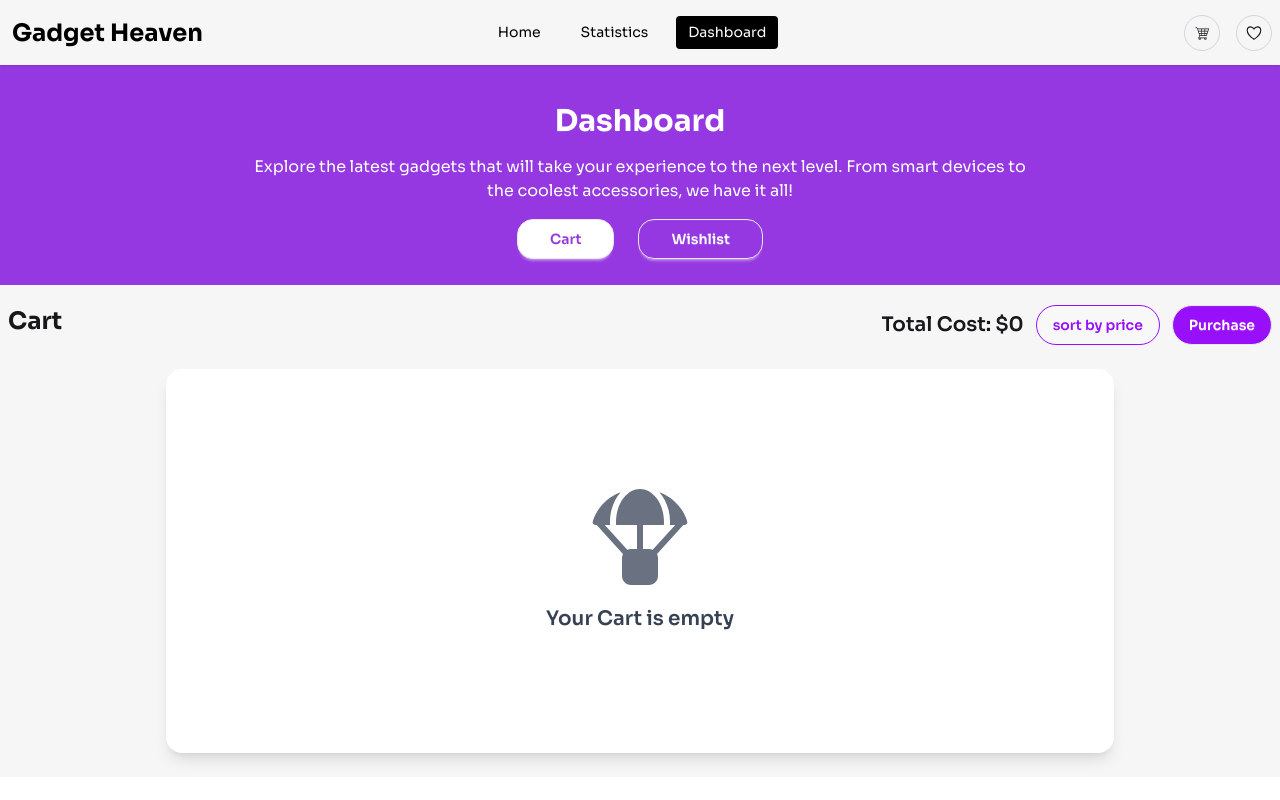
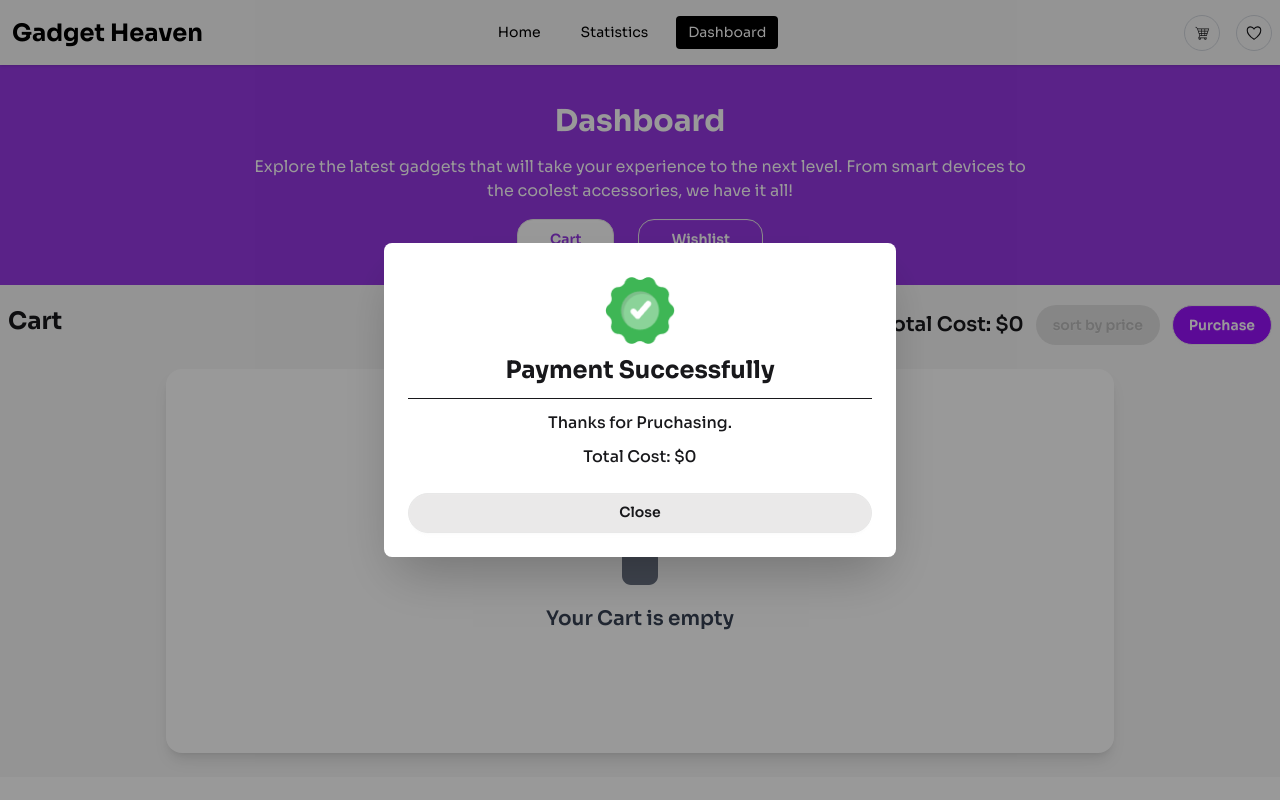
Before and after one commit to Morshedkhondokar/Assignment-8, a React (Vite) app: page /dashboard/cart in a window 1280 px wide. Both pictures are taken after a click on the button "Purchase". Shown: the top 800 px of the page. Built offline with nearby package versions, Linux system fonts and the light colour scheme.

Commit message:
Purchase and sort btn func done

```diff
--- a/src/CartProvider/CartProvider.jsx
+++ b/src/CartProvider/CartProvider.jsx
@@ -9,7 +9,9 @@ const CartProvider = ({children}) => {
         return get ? JSON.parse(get) : [];
     });
     const [totalPrice, setTotalprice] = useState()
+    const [finalCost, setFinalCost] = useState(0)
 
+    // add to cart
     const handleAddToCart = (product) => {
         const exist = cart.find(item => item.product_id === product.product_id)
        if(exist){
@@ -55,22 +57,49 @@ const CartProvider = ({children}) => {
     useEffect(() => {
         const total = cart.reduce((acc, item) => acc + item.price * item.quantity,0)
         setTotalprice(total)
+        if (total > 0) {
+            setFinalCost(total);
+        }
     },[cart])
 
-    useEffect(() =>{
-
-    },[cart])
+   const hanslePurchase = () => {
+    const purchase = document.getElementById('pruchase_modal');
+    purchase.showModal()
+    setCart([])
+   }
 
 
 
 
-    return (
-        <CartContext.Provider
-         value={{handleAddToCart, cart, quantityIncreased, quantityDecreased,totalPrice,handleRemoveCart}}>
+    return (<>
+    {/* modal */}
+    {/* Open the modal using document.getElementById('ID').showModal() method */}
+        <button className="btn hidden" onClick={()=>document.getElementById('pruchase_modal').showModal()}>open modal</button>
+        <dialog id="pruchase_modal" className="modal">
+        <div className="modal-box">
+            <div className="w-[70px] mx-auto my-2.5">
+                <img src="/assets/Group.png " alt="" />
+            </div>
+            <h3 className="text-2xl font-bold text-center">Payment Successfully</h3>
+            <hr  className="my-3"/>
+            <p className='text-center font-medium'>Thanks for Pruchasing.</p>
+            <p className='text-center font-medium mt-2.5'>Total Cost: ${finalCost}</p>
+            <div className="modal-action block">
+            <form method="dialog">
+                {/* if there is a button in form, it will close the modal */}
+                <button className="btn w-full rounded-3xl bg-[#eae9e9]">Close</button>
+            </form>
+            </div>
+        </div>
+        </dialog>
+    {/* cart provider */}
+    <CartContext.Provider
+         value={{handleAddToCart, cart,setCart, quantityIncreased, quantityDecreased,totalPrice,handleRemoveCart,
+         hanslePurchase}}>
             <Toaster/>
             {children}
         </CartContext.Provider>
-    );
+    </>);
 };
 
 export default CartProvider;
--- a/src/Components/Cart/Cart.jsx
+++ b/src/Components/Cart/Cart.jsx
@@ -1,10 +1,14 @@
-import React, { useContext } from 'react';
+import React, { useContext} from 'react';
 import CartContext from '../../Context/CartContext';
 import CartItem from '../CartItem/CartItem';
 import { FaParachuteBox } from 'react-icons/fa6';
 
 const Cart = () => {
-    const {cart,totalPrice} = useContext(CartContext);
+    const {cart,setCart,totalPrice,hanslePurchase} = useContext(CartContext);
+    const handledecendingOrder = () => {
+        const decending = [...cart].sort((a,b) => b.price - a.price);
+        setCart(decending)
+    }
     return (
         <div className='my-5 px-2'>
            <div className='flex justify-between'>
@@ -12,8 +16,16 @@ const Cart = () => {
             <div className='flex flex-col md:flex-row justify-center items-center gap-3'>
                 <h2 className='text-xl font-semibold'>Total Cost: ${totalPrice}</h2>
                 <div>
-                    <button className='btn rounded-3xl border-purple-600 text-purple-600 mr-3'>sort by price</button>
-                    <button className='btn rounded-3xl text-white bg-purple-600'>Purchase</button>
+                    <button
+                    disabled={cart.length === 0}
+                    onClick={handledecendingOrder}
+                    className={`btn rounded-3xl mr-3 ${cart.length !== 0 ? 'border-purple-600 text-purple-600':
+                        ''
+                    }`}>sort by price</button>
+                    <button
+                    // disabled={cart.length === 0}
+                    onClick={hanslePurchase}
+                    className='btn rounded-3xl text-white bg-purple-600 disabled:bg-purple-700'>Purchase</button>
                 </div>
             </div>
            </div>
```
Also changed, not shown: src/Context/WishlistContext.jsx (added).
